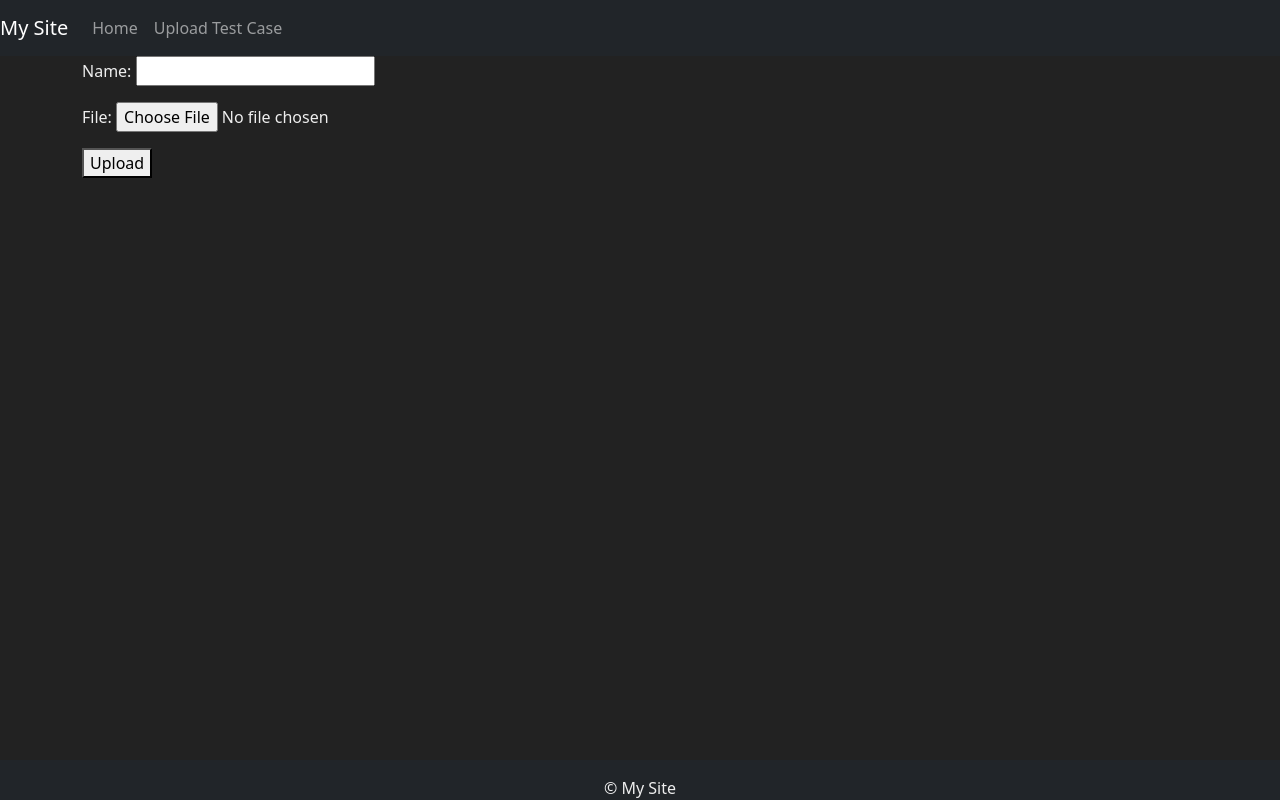
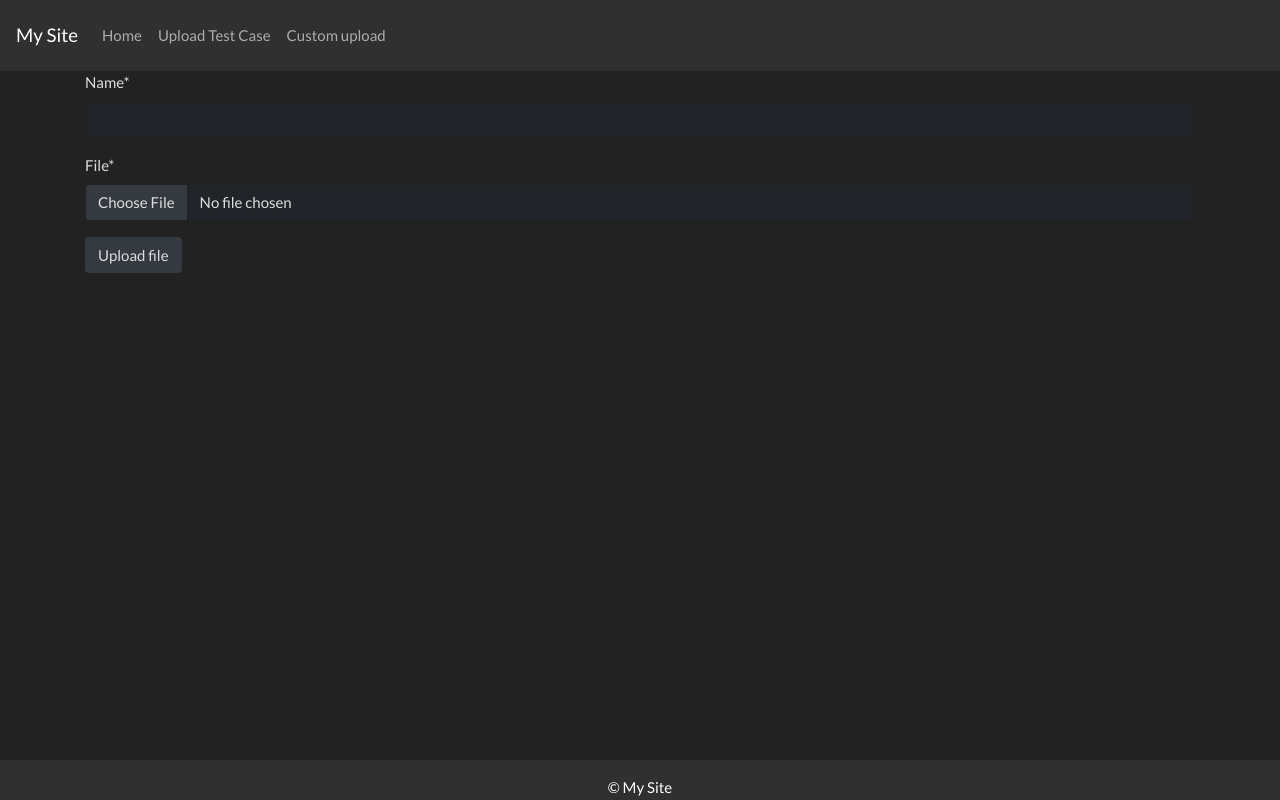
Before and after one commit to GrandeSergio/Selenium_Test_Case_Platform, a Django app: page /upload/ in a window 1280 px wide. Run offline with Django 4.2, Linux system fonts and the light colour scheme; some libraries are stand-ins or nearby versions.

```diff
--- a/selenium_platform/selenium_platform/settings.py
+++ b/selenium_platform/selenium_platform/settings.py
@@ -32,6 +32,8 @@ INSTALLED_APPS = [
     'test_platform',
     'selenium_platform',
     'rest_framework',
+    'crispy_forms',
+    'crispy_bootstrap5',
 ]
 
 MIDDLEWARE = [
@@ -101,3 +103,7 @@ STATIC_ROOT = os.path.join(BASE_DIR, 'staticfiles')
 STATICFILES_DIRS = [
     os.path.join(BASE_DIR, 'test_platform', 'static')
 ]
+
+CRISPY_ALLOWED_TEMPLATE_PACKS = "bootstrap5"
+
+CRISPY_TEMPLATE_PACK = "bootstrap5"
--- a/selenium_platform/templates/base.html
+++ b/selenium_platform/templates/base.html
@@ -1,5 +1,6 @@
 <!DOCTYPE html>
 {% load static %}
+
 <html lang="en">
 <head>
     {% csrf_token %}
@@ -7,10 +8,11 @@
     <title>{% block title %}My Site{% endblock %}</title>
     <meta name="viewport" content="width=device-width, initial-scale=1">
     <link rel="stylesheet" href="{% static 'css/bootstrap.min.css' %}">
-    <link rel="stylesheet" href="{% static 'css/style.css' %}">
+
     <link rel="stylesheet" href="https://cdn.jsdelivr.net/npm/sweetalert2@10.16.6/dist/sweetalert2.min.css">
     <link rel="stylesheet" href="https://cdn.jsdelivr.net/npm/@sweetalert2/theme-dark@5/dark.css"/>
-    <link rel="stylesheet" href="@sweetalert2/themes/dark/dark.css" />
+    <link rel="stylesheet" href="https://stackpath.bootstrapcdn.com/bootswatch/4.3.1/darkly/bootstrap.min.css">
+    <link rel="stylesheet" href="{% static 'css/style.css' %}">
     {% block styles %}{% endblock %}
 </head>
 <body>
@@ -28,6 +30,9 @@
                     <li class="nav-item">
                         <a class="nav-link" href="{% url 'test_upload' %}">Upload Test Case</a>
                     </li>
+                    <li class="nav-item">
+                        <a class="nav-link" href="{% url 'custom_upload' %}">Custom upload</a>
+                    </li>
                 </ul>
             </div>
         </nav>
@@ -36,15 +41,16 @@
         {% block content %}
         {% endblock %}
     </main>
-    <footer id="footer" class="text-center py-3 bg-dark">
+    <footer id="footer" class="text-center py-3 bg-dark text-white">
         &copy; {{ year }} My Site
     </footer>
     {% block scripts %}
         <script src="https://code.jquery.com/jquery-3.6.0.min.js"></script>
         <script src="https://cdn.jsdelivr.net/npm/sweetalert2@10.16.6/dist/sweetalert2.min.js"></script>
         <script src="https://cdn.jsdelivr.net/npm/sweetalert2@11/dist/sweetalert2.min.js"></script>
-        <script src="sweetalert2/dist/sweetalert2.min.js"></script>
+        <script src="https://stackpath.bootstrapcdn.com/bootstrap/4.1.3/js/bootstrap.min.js" integrity="sha384-ChfqqxuZUCnJSK3+MXmPNIyE6ZbWh2IMqE241rYiqJxyMiZ6OW/JmZQ5stwEULTy" crossorigin="anonymous"></script>
         <script src="{% static 'js/test_details.js' %}"></script>
+
         <script src="{% static 'js/jquery.min.js' %}"></script>
         <script src="{% static 'js/bootstrap.min.js' %}"></script>
 
--- a/selenium_platform/templates/test_list.html
+++ b/selenium_platform/templates/test_list.html
@@ -1,14 +1,14 @@
 {% extends 'base.html' %}
 {% block content %}
-  <table class="table">
+  <table class="table table-sm">
     <tr>
       <th>test name</th>
       <th>details</th>
     </tr>
     {% for test in tests %}
-    <tr>
+    <tr >
       <td>{{ test.name }}</td>
-      <td><a href="{% url 'test_details' test_id=test.id %}">Go to</a></td>
+      <td><a href="{% url 'test_details' test_id=test.id %}" class="btn btn-dark">Go to</a></td>
     </tr>
     {% endfor %}
   </table>
--- a/selenium_platform/templates/test_upload.html
+++ b/selenium_platform/templates/test_upload.html
@@ -1,10 +1,13 @@
 {% extends 'base.html' %}
+
+{% load crispy_forms_tags %}
+{% load crispy_forms_filters %}
 
 {% block content %}
   <form method="POST" enctype="multipart/form-data">
     {% csrf_token %}
-    {{ form.as_p }}
-    <button type="submit">Upload</button>
+    {{ form|crispy }}
+    <button type="submit" class="btn btn-dark">Upload file</button>
   </form>
 
 {% endblock %}
--- a/selenium_platform/test_platform/forms.py
+++ b/selenium_platform/test_platform/forms.py
@@ -1,7 +1,13 @@
 from django import forms
 from .models import TestCase
+from django.forms import FileInput
+from django.utils.translation import gettext_lazy as _
+
 
 class TestUploadForm(forms.ModelForm):
     class Meta:
         model = TestCase
         fields = ('name', 'file')
+        widgets = {
+            'file': forms.FileInput(attrs={'class': 'custom-file-input.custom-file-input'}),
+        }
--- a/selenium_platform/test_platform/static/css/style.css
+++ b/selenium_platform/test_platform/static/css/style.css
@@ -23,8 +23,70 @@ body {
   bottom: 0;
   width: 100%;
   height: 2.5rem;            /* Footer height */
+  color: #dedede;
 }
 
 tr{
-    color: white;
+    color: #dedede;
 }
+
+.custom-file-upload {
+  display: none;
+}
+
+/* Override the default input background color */
+input[type="text"],
+input[type="password"],
+input[type="email"],
+input[type="number"],
+input[type="search"],
+input[type="tel"],
+input[type="url"],
+input[type="file"],
+textarea {
+    background-color: #212529;
+    color: #dedede;
+}
+
+/* Override the default label color */
+label {
+    color: #dedede;
+}
+
+/* Override the default button background color */
+.btn-dark {
+    background-color: #343a40;
+    border-color: #343a40;
+    color: #dedede;
+}
+.btn-danger {
+    color: #dedede;
+}
+
+/* Override the default button text color */
+.btn-dark:hover {
+    color: #fff;
+    background-color: #4b545c;
+    border-color: #4b545c;
+}
+
+.custom-file-input.custom-file-input {
+  /* add your custom styles here */
+  border: 1px solid #ccc;
+  padding: 6px 10px;
+  font-size: 16px;
+  background-color: #343a40;
+  color: #dedede;
+}
+
+input[type="file"]::file-selector-button {
+  background-color: #343a40;
+  color: #dedede;
+
+}
+
+input[type="file"]::file-selector-button:hover {
+    color: #fff;
+    background-color: #4b545c;
+    border-color: #4b545c;
+}
--- a/selenium_platform/test_platform/static/js/test_details.js
+++ b/selenium_platform/test_platform/static/js/test_details.js
@@ -70,4 +70,5 @@ $(document).ready(function() {
             });
         }, 'The test has been deleted.', '/');
     });
+
 });
--- a/selenium_platform/test_platform/urls.py
+++ b/selenium_platform/test_platform/urls.py
@@ -7,4 +7,5 @@ urlpatterns = [
     path('<int:test_id>/run/', views.run_test_cases, name='run_test_cases'),
     path('upload/', views.test_upload, name='test_upload'),
     path('<int:test_id>/delete/', views.delete_test_case, name='delete_test_case'),
+    path('custom_upload/', views.custom_upload, name='custom_upload'),
 ]
--- a/selenium_platform/test_platform/views.py
+++ b/selenium_platform/test_platform/views.py
@@ -8,6 +8,7 @@ import logging
 from django.contrib import messages
 import os
 from django.conf import settings
+from django.urls import reverse
 
 
 def test_list(request):
@@ -79,3 +80,13 @@ def delete_test_case(request, test_id):
             return JsonResponse({'success': False, 'error_message': 'Failed to delete file'})
 
     return render(request, 'test_delete.html', {'test': test_case})
+
+def custom_upload(request):
+    if request.method == 'POST':
+        name = request.POST.get('name')
+        file = request.FILES.get('file')
+        if name and file:
+            test_case = TestCase.objects.create(name=name, file=file)
+            test_case_url = reverse('test_details', kwargs={'test_id': test_case.id})
+            return JsonResponse({'success': True, 'test_case_url': test_case_url})
+    return render(request, 'custom_upload.html')
```
Also changed, not shown: selenium_platform/templates/custom_upload.html (added, +23 -0 lines), selenium_platform/templates/test_details.html (+4 -4 lines), selenium_platform/templates/upload.html (deleted, +0 -11 lines), selenium_platform/test_platform/static/js/test_upload.js (added, +46 -0 lines), 1 other file.
